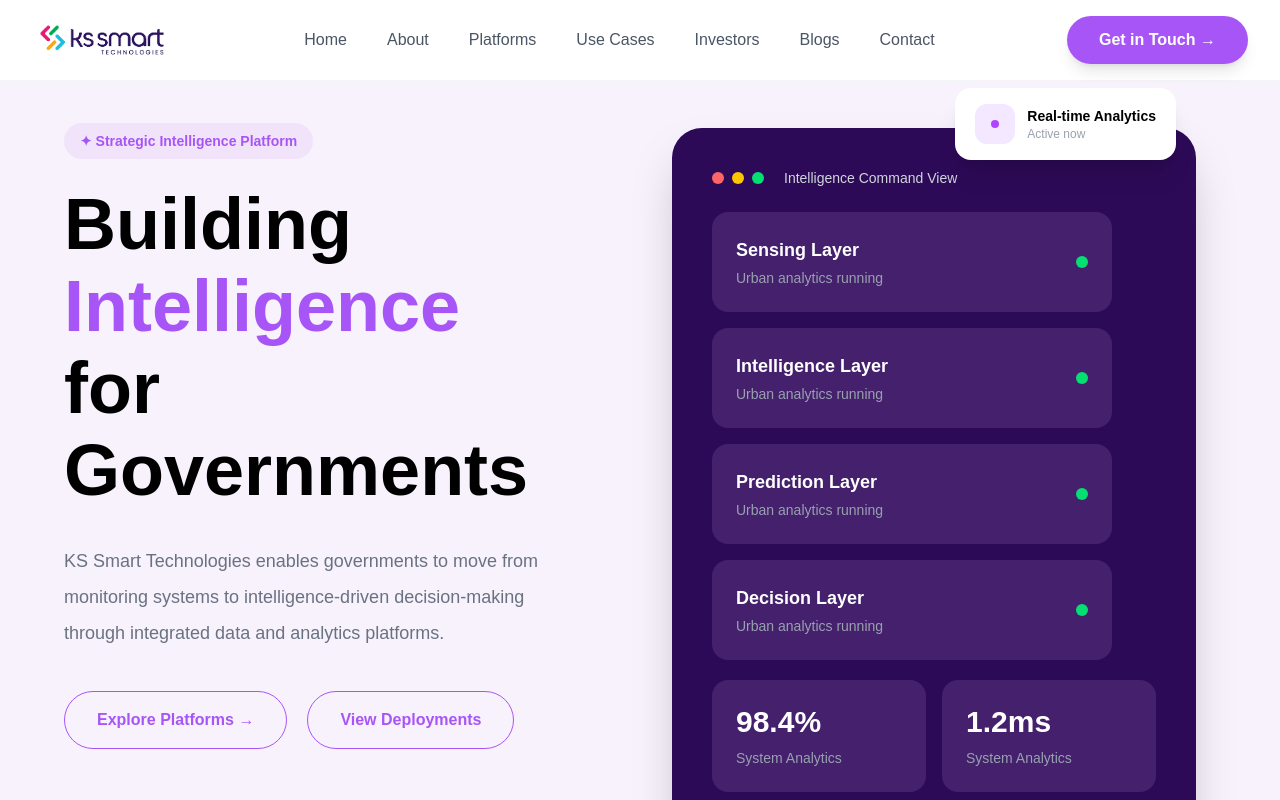
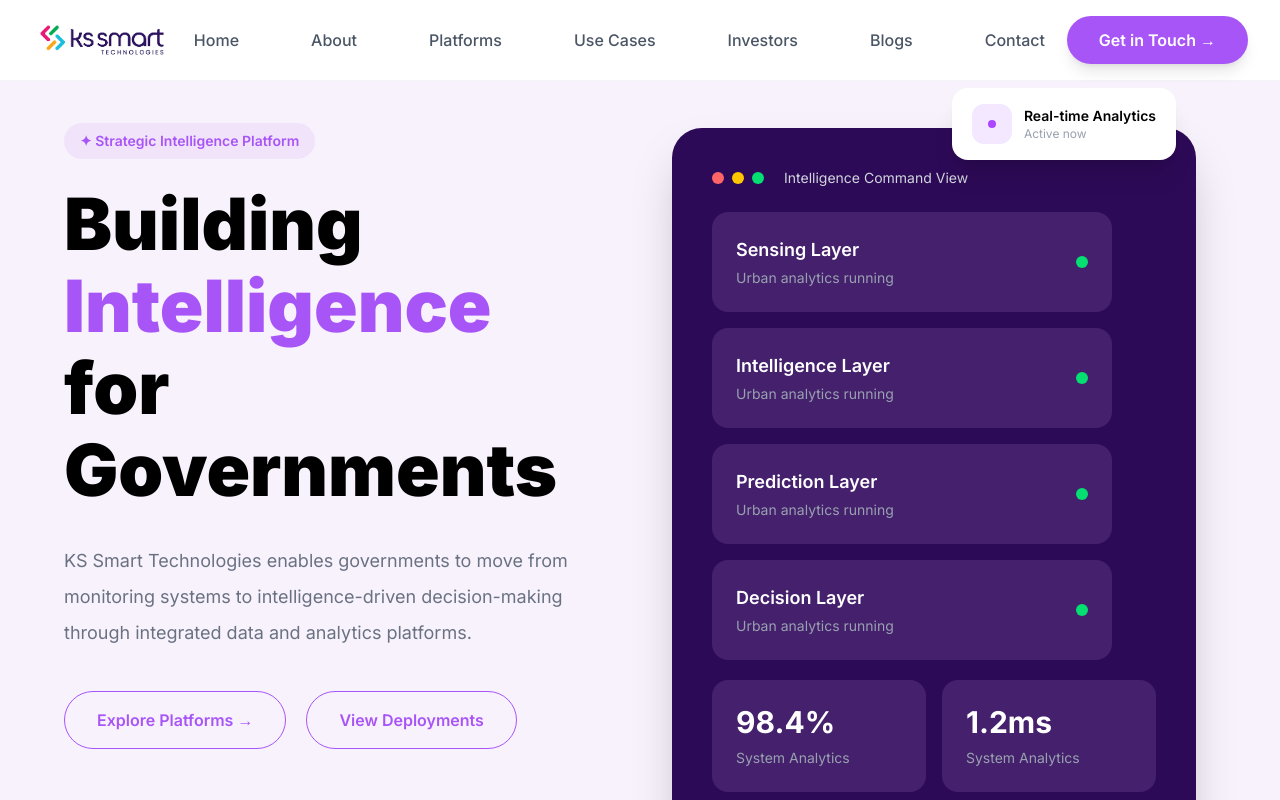
Before and after one commit to Shapna01/Ks-Technology-website-, a Next.js app: page / in a window 1280 px wide. Shown: the top 800 px of the page. Built offline with nearby package versions, Linux system fonts and the light colour scheme.

Commit message:
add font style

```diff
--- a/app/components/layout/Navbar.js
+++ b/app/components/layout/Navbar.js
@@ -23,15 +23,22 @@ export default function Navbar() {
           />
         </div>
 
-        <ul className="hidden lg:flex items-center gap-10 text-gray-600 font-medium">
+        <ul className="hidden lg:flex items-center  gap-10 text-gray-600 font-medium">
 
-          <li><Link href="/">Home</Link></li>
-          <li><Link href="/about">About</Link></li>
-          <li><Link href="/platforms">Platforms</Link></li>
-          <li><Link href="/usecases">Use Cases</Link></li>
-          <li><Link href="/investors">Investors</Link></li>
-          <li><Link href="/blogs">Blogs</Link></li>
-          <li><Link href="/contact">Contact</Link></li>
+          <li><Link href="/" className="px-4 py-2 rounded-full hover:bg-[#F3E8FF] hover:text-[#A855F7] transition duration-300"
+>Home</Link></li>
+          <li><Link href="/about" className="px-4 py-2 rounded-full hover:bg-[#F3E8FF] hover:text-[#A855F7] transition duration-300"
+>About</Link></li>
+          <li><Link href="/platforms" className="px-4 py-2 rounded-full hover:bg-[#F3E8FF] hover:text-[#A855F7] transition duration-300"
+>Platforms</Link></li>
+          <li><Link href="/usecases"  className="px-4 py-2 rounded-full hover:bg-[#F3E8FF] hover:text-[#A855F7] transition duration-300"
+>Use Cases</Link></li>
+          <li><Link href="/investors" className="px-4 py-2 rounded-full hover:bg-[#F3E8FF] hover:text-[#A855F7] transition duration-300"
+>Investors</Link></li>
+          <li><Link href="/blogs" className="px-4 py-2 rounded-full hover:bg-[#F3E8FF] hover:text-[#A855F7] transition duration-300"
+>Blogs</Link></li>
+          <li><Link href="/contact" className="px-4 py-2 rounded-full hover:bg-[#F3E8FF] hover:text-[#A855F7] transition duration-300"
+>Contact</Link></li>
 
         </ul>
 
--- a/app/layout.js
+++ b/app/layout.js
@@ -1,28 +1,21 @@
-import { Geist, Geist_Mono } from "next/font/google";
+import { Inter } from "next/font/google";
 import "./globals.css";
 
-const geistSans = Geist({
-  variable: "--font-geist-sans",
-  subsets: ["latin"],
-});
-
-const geistMono = Geist_Mono({
-  variable: "--font-geist-mono",
+const inter = Inter({
   subsets: ["latin"],
 });
 
 export const metadata = {
-  title: "Create Next App",
-  description: "Generated by create next app",
+  title: "KS Smart",
+  description: "KS Smart Website",
 };
 
 export default function RootLayout({ children }) {
   return (
-    <html
-      lang="en"
-      className={`${geistSans.variable} ${geistMono.variable} h-full antialiased`}
-    >
-      <body className="min-h-full flex flex-col">{children}</body>
+    <html lang="en">
+      <body className={`${inter.className} min-h-full flex flex-col`}>
+        {children}
+      </body>
     </html>
   );
 }
```
